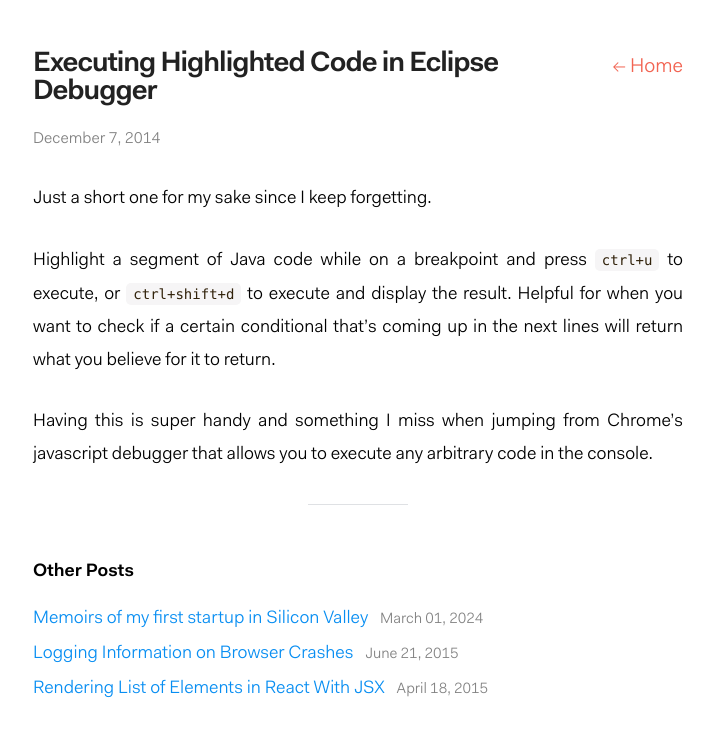
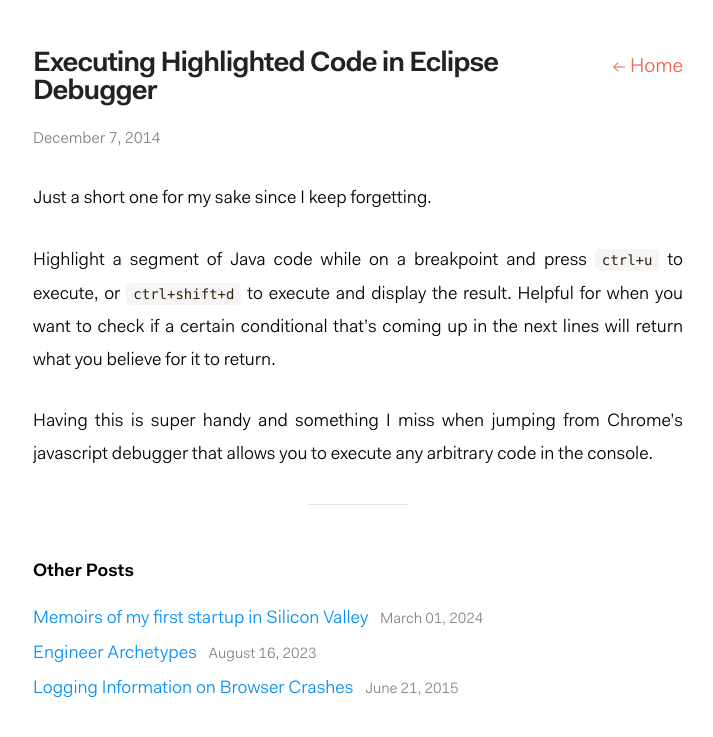
Before and after one commit to lee-jason/jasonjl.github.io, a Jekyll site: the page built from _posts/2014-12-07-eclipse-debugger-tip.md, in a window 1280 px wide. Shown: the top 737 px of the page, without its empty margins (282-995 px from the left). Built offline with Jekyll 4.4.1, drawn with Linux system fonts in a browser that asks for light colours; nearby versions of some CDN libraries; comment, search, counter and statistics services are not loaded.

Commit message:
publish engineer archetypes

```diff
--- a/_drafts/2023-01-01-engineer-archetypes.md
+++ b/_posts/2023-08-16-engineer-archetypes.md
@@ -1,7 +1,7 @@
 ---
 layout: post
 title: "Engineer Archetypes"
-date: 2023-01-01 08:00:00
+date: 2023-08-16 08:00:00
 description: "The different types of engineers I've met"
 categories: work
 ---
```
